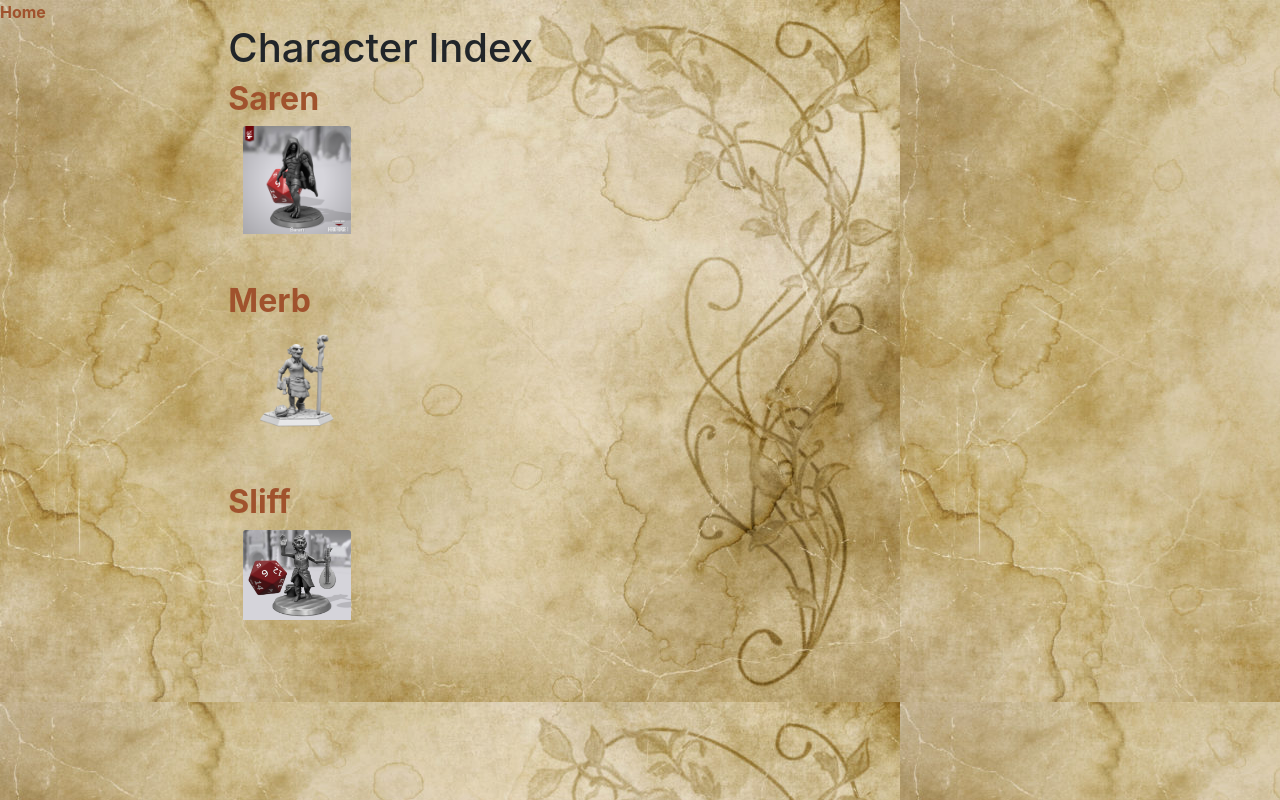
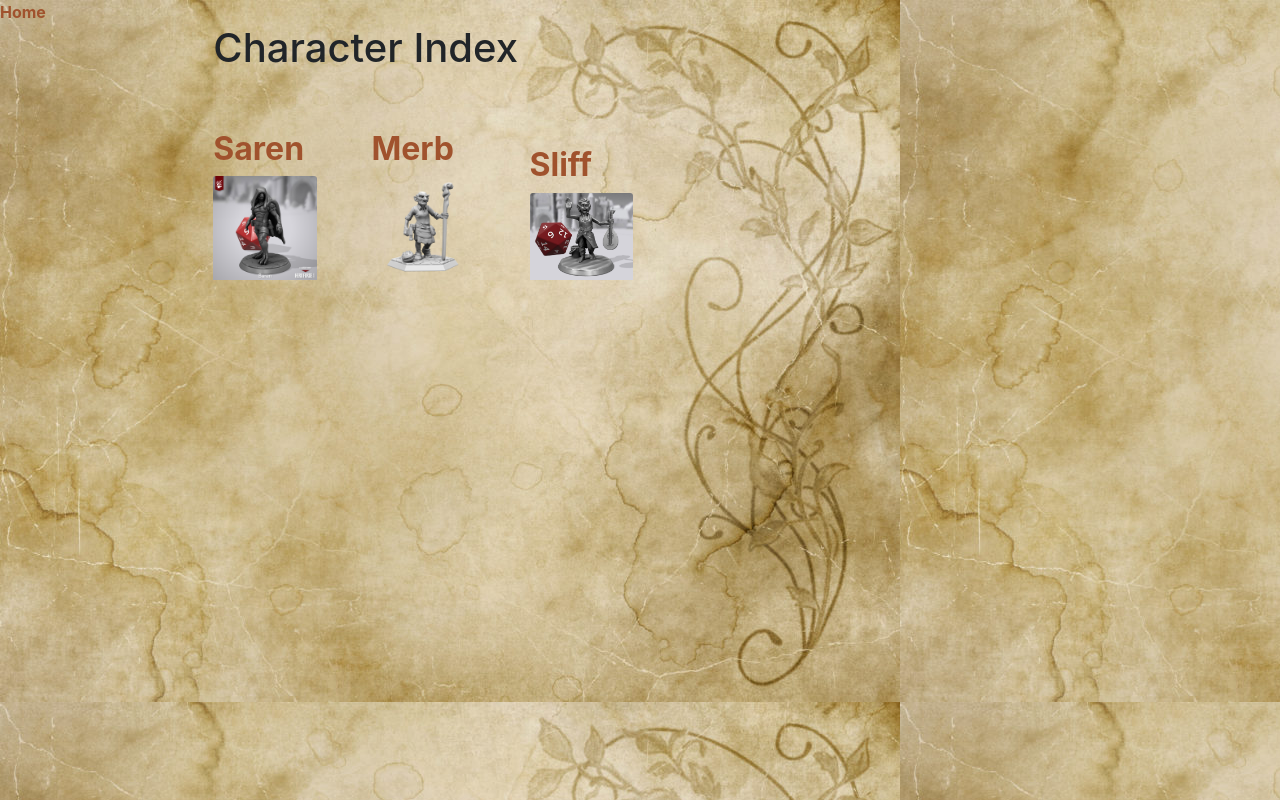
Before and after one commit to vgmiller/DjangoApps, a Django app: page /naga/ in a window 1280 px wide. Run offline with Django 3.2, Linux system fonts and the light colour scheme; data comes from the database, SQL or seed files in the repository; some libraries are stand-ins or nearby versions.

Commit message:
Misc visual improvements

```diff
--- a/naga/templates/naga_charPg1.html
+++ b/naga/templates/naga_charPg1.html
@@ -110,7 +110,9 @@
 				<td>{{ w.damage }}</td>
 			</tr>
 			{% endfor %}
+			{% if character.weaponsNotes %}
 			<tr><td colspan=3> {{ character.weaponsNotes|safe|linebreaksbr }}</td></tr>
+			{% endif %}
 			</table>
 		</div>
 		<div name="money" class="charPgColumnSection">
--- a/naga/templates/naga_index.html
+++ b/naga/templates/naga_index.html
@@ -1,13 +1,13 @@
 {% extends "naga_base.html" %}
 {% block page_content %}
 <a href="/">Home</a>
-<div class="col-md-8 offset-md-2">
+<div class="offset-md-2" style="max-width:80%">
     <h1>Character Index</h1>
     {% for character in characters %}
-	<div>
+    <div style="display:inline-block; max-width:15%; padding:50px 50px 50px 0; margin:auto;">
 		<h2 style="text-align:left;"><a href="{% url 'naga_characterHome' character.name %}">{{ character.name }}</a></h2>
 		{% if character.headshot %}
-		<div class="col-md-2" style="horizontal-align:right">
+		<div>
 			<a href="{% url 'naga_characterHome' character.name %}"><img class="card-img-top" src="{{ character.headshot.url }}" alt="" width="5%"></a>
 		</div>
 		<br/><br/>
```
